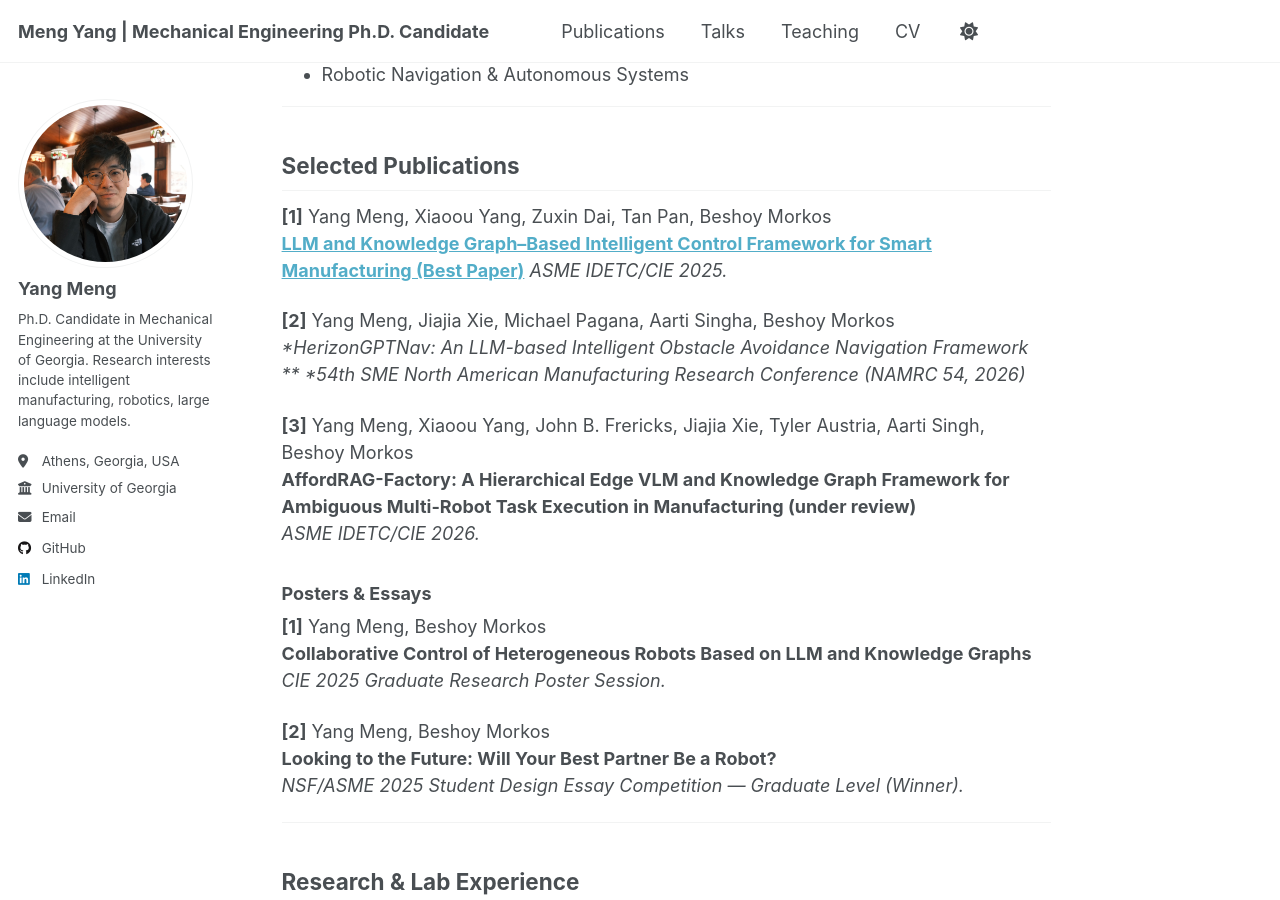
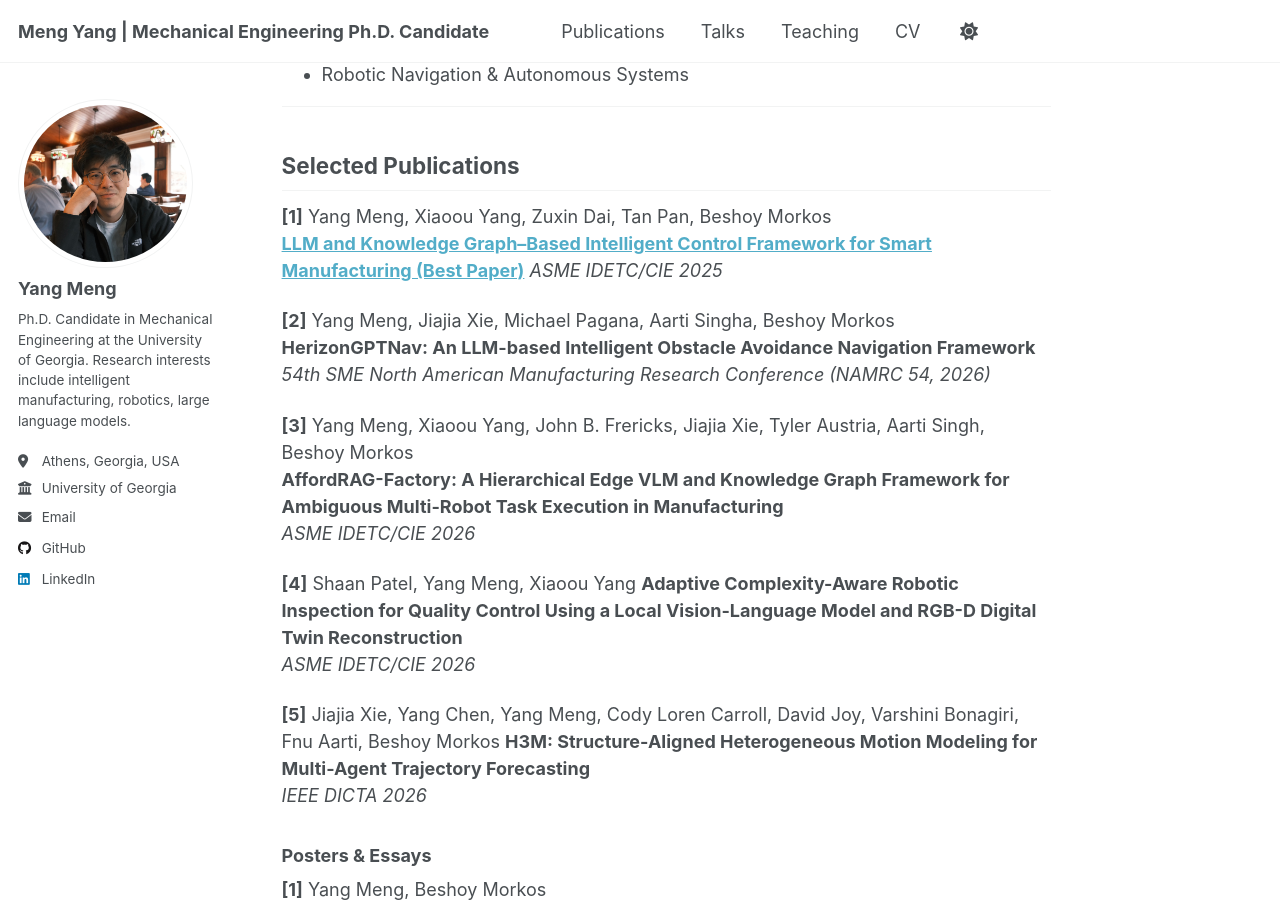
Before and after one commit to dreamocean612/Yang-Meng.github.io, a Jekyll site: the page built from _pages/about.md, in a window 1280 px wide and 900 px high, scrolled down 698 px. Built offline with Jekyll 4.4.1, drawn with Linux system fonts in a browser that asks for light colours; a script that is not in the unit is left out.

Commit message:
Update publications in about.md
Corrected formatting and added new publications to the about page.

```diff
--- a/_pages/about.md
+++ b/_pages/about.md
@@ -32,17 +32,23 @@ Welcome to my academic homepage! I am a Ph.D. Candidate in the Mechanical Engine
 
 **[1]** Yang Meng, Xiaoou Yang, Zuxin Dai, Tan Pan, Beshoy Morkos
 **[LLM and Knowledge Graph–Based Intelligent Control Framework for Smart Manufacturing (Best Paper)](https://asmedigitalcollection.asme.org/IDETC-CIE/proceedings-abstract/IDETC-CIE2025/89206/V02AT02A033/1225821?redirectedFrom=PDF)**
-*ASME IDETC/CIE 2025.*
+*ASME IDETC/CIE 2025*
 
 **[2]** Yang Meng, Jiajia Xie, Michael Pagana, Aarti Singha, Beshoy Morkos
-**HerizonGPTNav: An LLM-based Intelligent Obstacle Avoidance Navigation Framework **
+**HerizonGPTNav: An LLM-based Intelligent Obstacle Avoidance Navigation Framework**
 *54th SME North American Manufacturing Research Conference (NAMRC 54, 2026)*
 
 **[3]** Yang Meng, Xiaoou Yang, John B. Frericks, Jiajia Xie, Tyler Austria, Aarti Singh, Beshoy Morkos
-**AffordRAG-Factory: A Hierarchical Edge VLM and Knowledge Graph Framework for Ambiguous Multi-Robot Task Execution in Manufacturing (under review)**
-*ASME IDETC/CIE 2026.*
+**AffordRAG-Factory: A Hierarchical Edge VLM and Knowledge Graph Framework for Ambiguous Multi-Robot Task Execution in Manufacturing**
+*ASME IDETC/CIE 2026*
 
+**[4]** Shaan Patel, Yang Meng, Xiaoou Yang
+**Adaptive Complexity-Aware Robotic Inspection for Quality Control Using a Local Vision-Language Model and RGB-D Digital Twin Reconstruction**
+*ASME IDETC/CIE 2026*
 
+**[5]** Jiajia Xie, Yang Chen, Yang Meng, Cody Loren Carroll, David Joy, Varshini Bonagiri, Fnu Aarti, Beshoy Morkos
+**H3M: Structure-Aligned Heterogeneous Motion Modeling for Multi-Agent Trajectory Forecasting**
+*IEEE DICTA 2026*
 
 
 ### Posters & Essays
```
